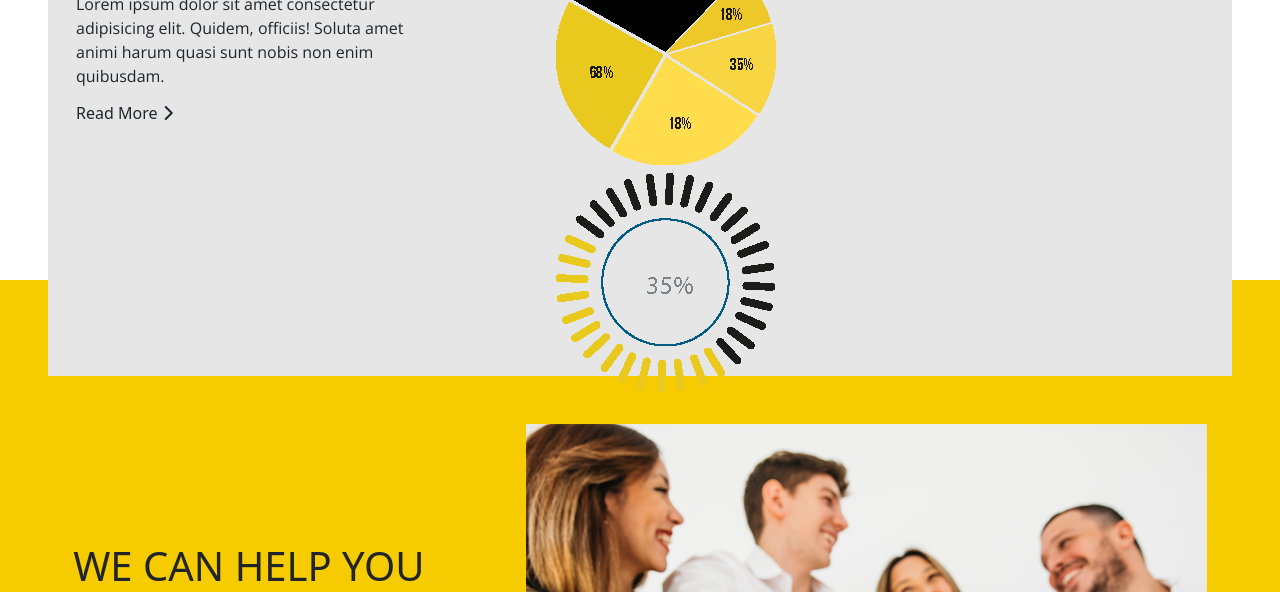
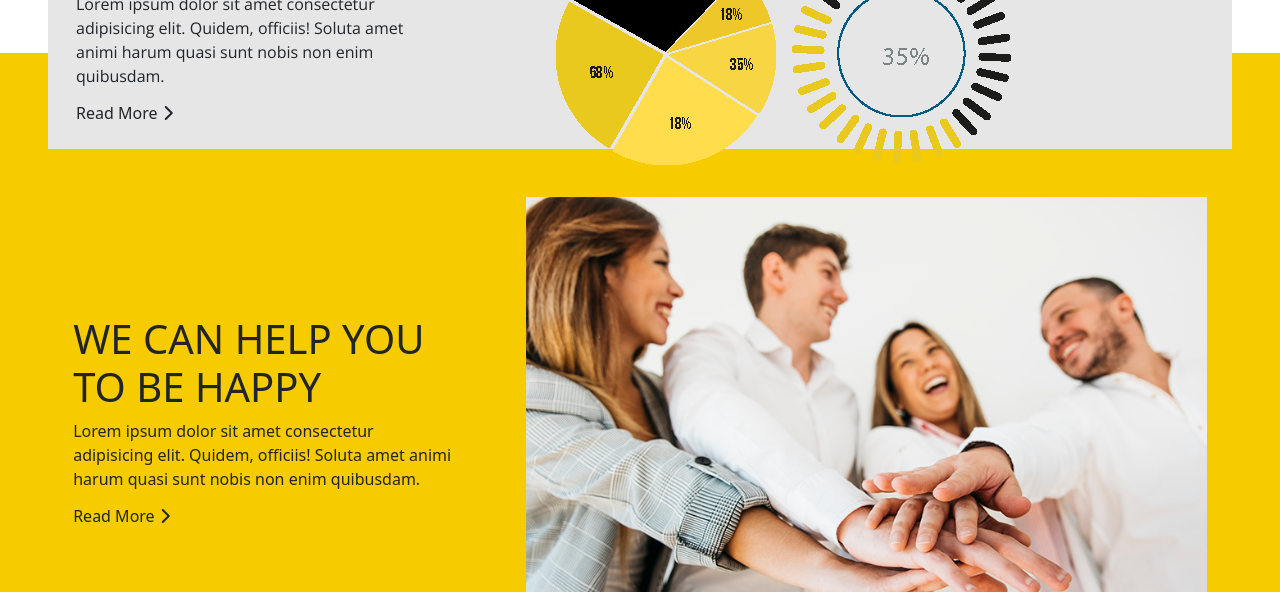
Before and after one commit to iftekher2108/happiness-template, a website: page index.html in a window 1280 px wide. Shown: the part 730-1322 px from the top of the page. Drawn offline with nearby package versions, Linux system fonts and the light colour scheme.

Commit message:
counter img fix

```diff
--- a/index.html
+++ b/index.html
@@ -74,7 +74,7 @@
         <h6>Read More <i class="fa-solid fa-chevron-right"></i></h5>
         </div>
         <div class="col-1"></div>
-        <div class="img-group gap-3 col-lg-7">
+        <div class="img-group d-flex gap-3 col-lg-7">
             <div class="image mt-2">
                 <img src="image/Graphics.png" class="img-fluid" alt="counter-image">
 
```
